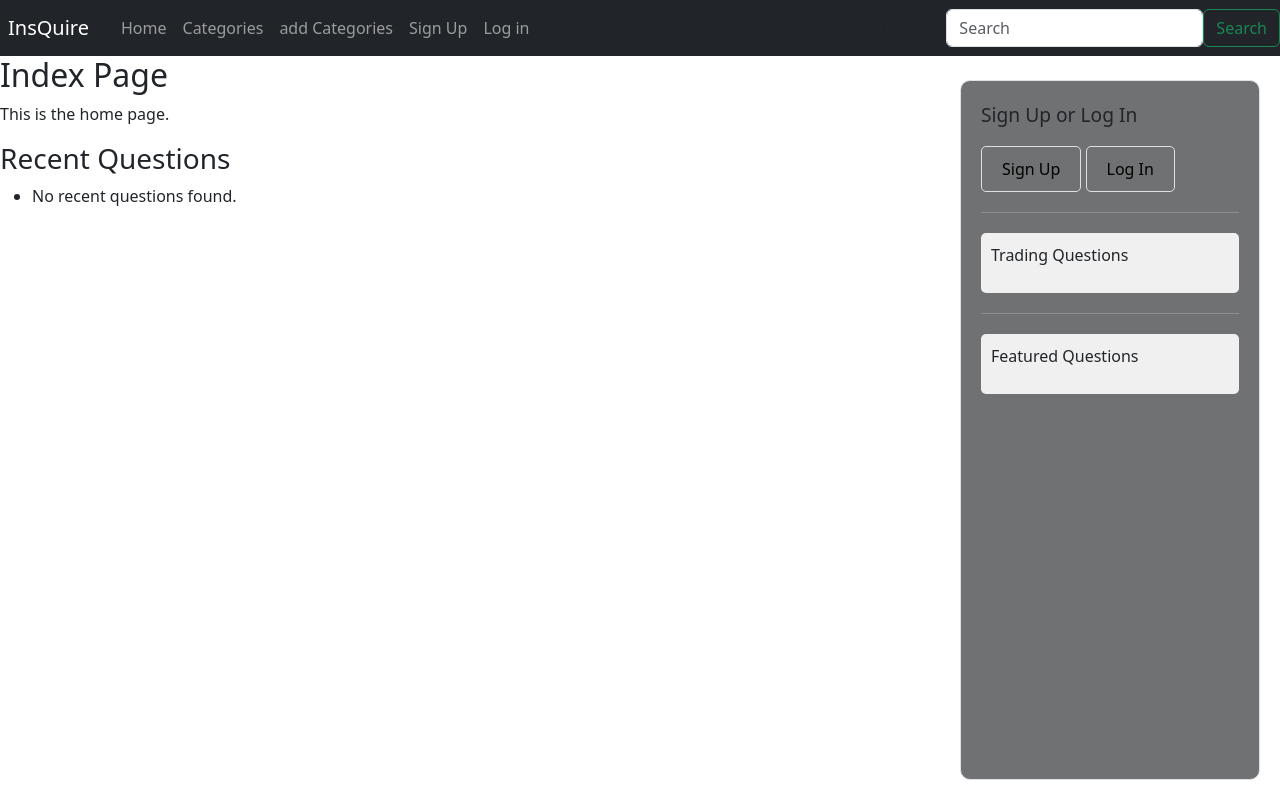
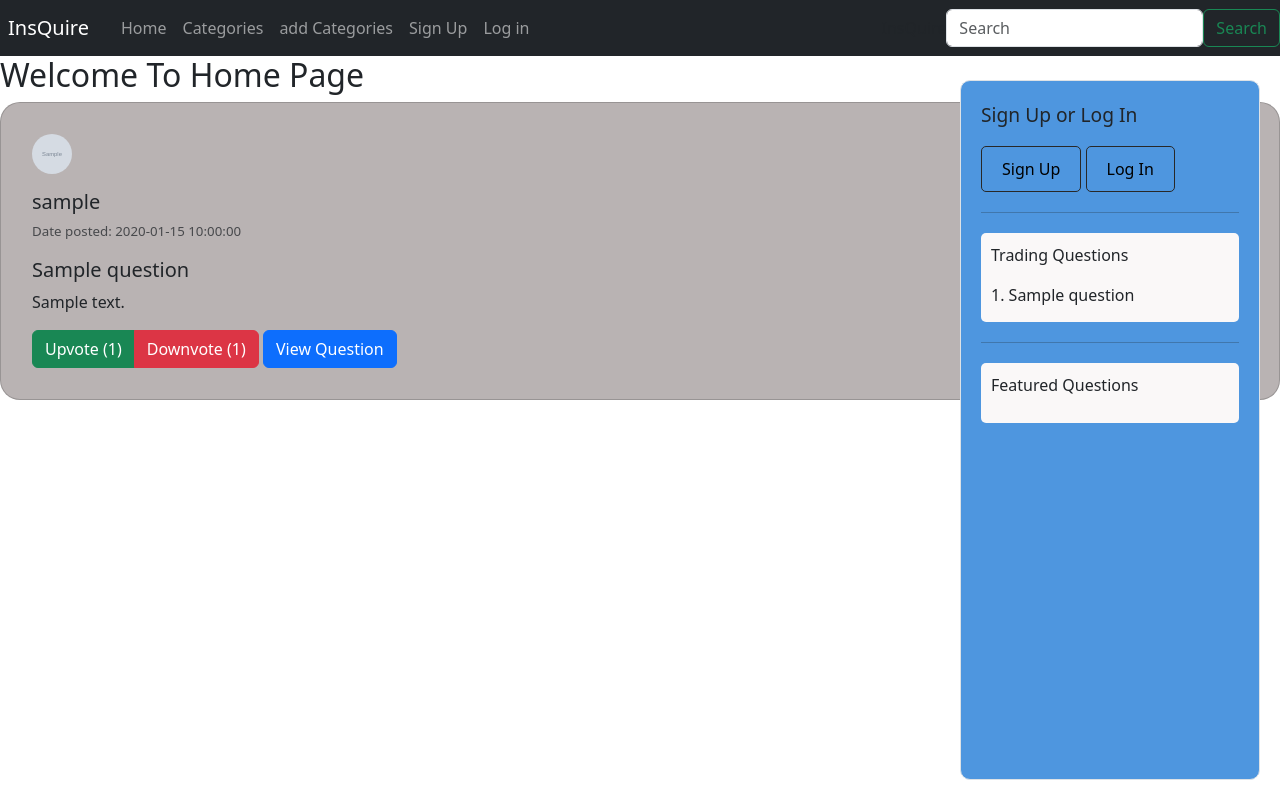
Before and after one commit to ibby-hassan/WAD2-Group-Project, a Django app: page / in a window 1280 px wide. Run offline with Django 3.2, Linux system fonts and the light colour scheme; tables that the repository leaves empty hold one stand-in row (values such as "Sample post"); grey boxes marked "Sample" are stand-in pictures.

Commit message:
almost finish

```diff
--- a/insQuire/views.py
+++ b/insQuire/views.py
@@ -14,11 +14,14 @@ def index(request):
     context = {}
 
     try:
-        context['Recent Questions'] = Question.objects.order_by('-dateAsked')[:10]
-        context['Popular Questions'] = Question.objects.order_by('-votes')[:10]
+        recent_questions = Question.objects.order_by('-dateAsked')[:10]
+        popular_questions = Question.objects.order_by('-votes')[:10]
+        context['recent_questions'] = recent_questions
+        context['popular_questions'] = popular_questions
     except Question.DoesNotExist:
-        context['Recent Questions'] = None
-        context['Popular Questions'] = None
+        context['recent_questions'] = None
+        context['popular_questions'] = None
+
     return render(request, 'insQuire/index.html', context)
 
 def categories(request):
--- a/templates/insQuire/base.html
+++ b/templates/insQuire/base.html
@@ -35,7 +35,7 @@
                 right: 20px; /* 调整右边距 */
                 bottom: 20px; /* 底部距离 */
                 width: 300px;
-                background-color: #707172; /* 灰色底色 */
+                background-color: #4e96df; /* 灰色底色 */
                 padding: 20px;
                 overflow-y: auto;
                 border-radius: 10px; /* 圆角 */
@@ -47,29 +47,44 @@
             }
 
             .sidebar-item a {
-                color: #000000; /* 白色文字 */
+                color: #000000;
                 text-decoration: none;
                 display: inline-block;
-                padding: 10px 20px; /* 调整内边距 */
-                border: 1px solid #dee2e6; /* 添加边框 */
-                border-radius: 5px; /* 圆角 */
+                padding: 10px 20px;
+                border: 1px solid #282828;
+                border-radius: 5px;
             }
 
             .ask-question {
                 font-size: larger;
             }
 
+            .ask-question-btn {
+                background-color: #bef90b;
+                border-color: #070707;
+                color: #fff;
+            }
+
+            .ask-question-btn:hover {
+                background-color: #0056b3;
+                border-color: #0056b3;
+            }
+
             .sidebar-divider {
-                border-top: 1px solid #dee2e6;
+                border-top: 1px solid #171818;
                 margin-top: 20px;
                 margin-bottom: 20px;
             }
 
             .question-box {
-                background-color: #f0f0f0; /* 浅灰色框 */
+                background-color: #faf8f8;
                 padding: 10px;
                 margin-bottom: 10px;
                 border-radius: 5px;
+            }
+
+            .question-title {
+                margin-bottom: 5px;
             }
         </style>
         {% endblock %}
@@ -113,7 +128,7 @@
         <div class="sidebar-item">
             {% if user.is_authenticated %}
             <p class="ask-question">Ask a Question</p>
-            <a href="{% url 'insQuire:askQuestion' %}">Click here to ask a question</a>
+            <a href="{% url 'insQuire:askQuestion' %}" class="ask-question-btn">Click here to ask a question</a>
             {% else %}
             <p class="ask-question">Sign Up or Log In</p>
             <a href="{% url 'insQuire:register' %}">Sign Up</a>
@@ -121,12 +136,17 @@
             {% endif %}
             <hr class="sidebar-divider">
             <div class="question-box">
-                <!-- 用来存储问题的浅灰色框 -->
                 <p>Trading Questions</p>
+                {% if recent_questions %}
+                    {% for question in recent_questions|slice:":5" %}
+                        <p class="question-title">{{ forloop.counter }}. {{ question.title }}</p>
+                    {% endfor %}
+                {% else %}
+                    <p>No recent questions found.</p>
+                {% endif %}
             </div>
             <hr class="sidebar-divider">
             <div class="question-box">
-                <!-- 用来存储问题的浅灰色框 -->
                 <p>Featured Questions</p>
             </div>
         </div>
--- a/templates/insQuire/index.html
+++ b/templates/insQuire/index.html
@@ -5,20 +5,56 @@
 {% endblock %}
 
 {% block main_block %}
-    <h2>Index Page</h2>
-    <p>This is the home page.</p>
+    <style>
+        .question-card {
+            background-color: #b9b3b3; /* 灰色背景 */
+            border-radius: 20px; /* 圆角 */
+            padding: 15px; /* 内边距 */
+            margin-bottom: 30px; /* 底部外边距 */
+        }
+    </style>
 
-    <div class="displayedQuestion">
-        <h3>Recent Questions</h3>
-        <ul>
-            {% if recent_questions %}
-                {% for question in recent_questions %}
-                    <li><a href="{% url 'insQuire:question' question.id %}">{{ question.title }}</a></li>
-                {% endfor %}
+    <h2>Welcome To Home Page</h2>
+
+
+    {% if recent_questions %}
+        {% for question in recent_questions %}
+            <div class="question-card card">
+                <div class="card-body">
+                    <div class="user-info text-center mb-3">
+                        {% if question.author.picture %}
+                            <img src="{{ question.author.picture.url }}" alt="User Avatar" class="user-picture rounded-circle">
+                        {% endif %}
+                    </div>
+                    <h5 class="card-title">{{ question.author.user.username }}</h5>
+                    {% if question.dateAsked %}
+                        <p class="text-muted" style="font-size: smaller;">Date posted: {{ question.dateAsked|date:"Y-m-d H:i:s" }}</p>
+                    {% endif %}
+                    <h5 class="card-title">{{ question.title }}</h5>
+                    <p class="card-text">{{ question.content|truncatewords:10 }}</p>
+                    <div class="btn-group" role="group" aria-label="Question actions">
+                        <button type="button" class="btn btn-success">Upvote ({{ question.votes }})</button>
+                        <button type="button" class="btn btn-danger">Downvote ({{ question.votes }})</button>
+                    </div>
+                    <a href="{% url 'insQuire:question' question.id %}" class="btn btn-primary">View Question</a>
+                </div>
+            </div>
+        {% endfor %}
+    {% else %}
+        <p>No recent questions found.</p>
+    {% endif %}
+{% endblock %}
+
+{% block sidebar_block %}
+    <div class="sidebar">
+        <div class="sidebar-item">
+            {% if user.is_authenticated %}
+                <a href="{% url 'insQuire:ask_question' %}">Click here to ask a question</a>
             {% else %}
-                <li>No recent questions found.</li>
+                <p>Sign up or log in to ask a question</p>
+                <a href="{% url 'insQuire:signup' %}">Sign Up</a>
+                <a href="{% url 'insQuire:login' %}">Log In</a>
             {% endif %}
-        </ul>
+        </div>
     </div>
-
 {% endblock %}
```
Also changed, not shown: templates/insQuire/categories.html (+11 -1 lines), templates/insQuire/question.html (+24 -12 lines).
